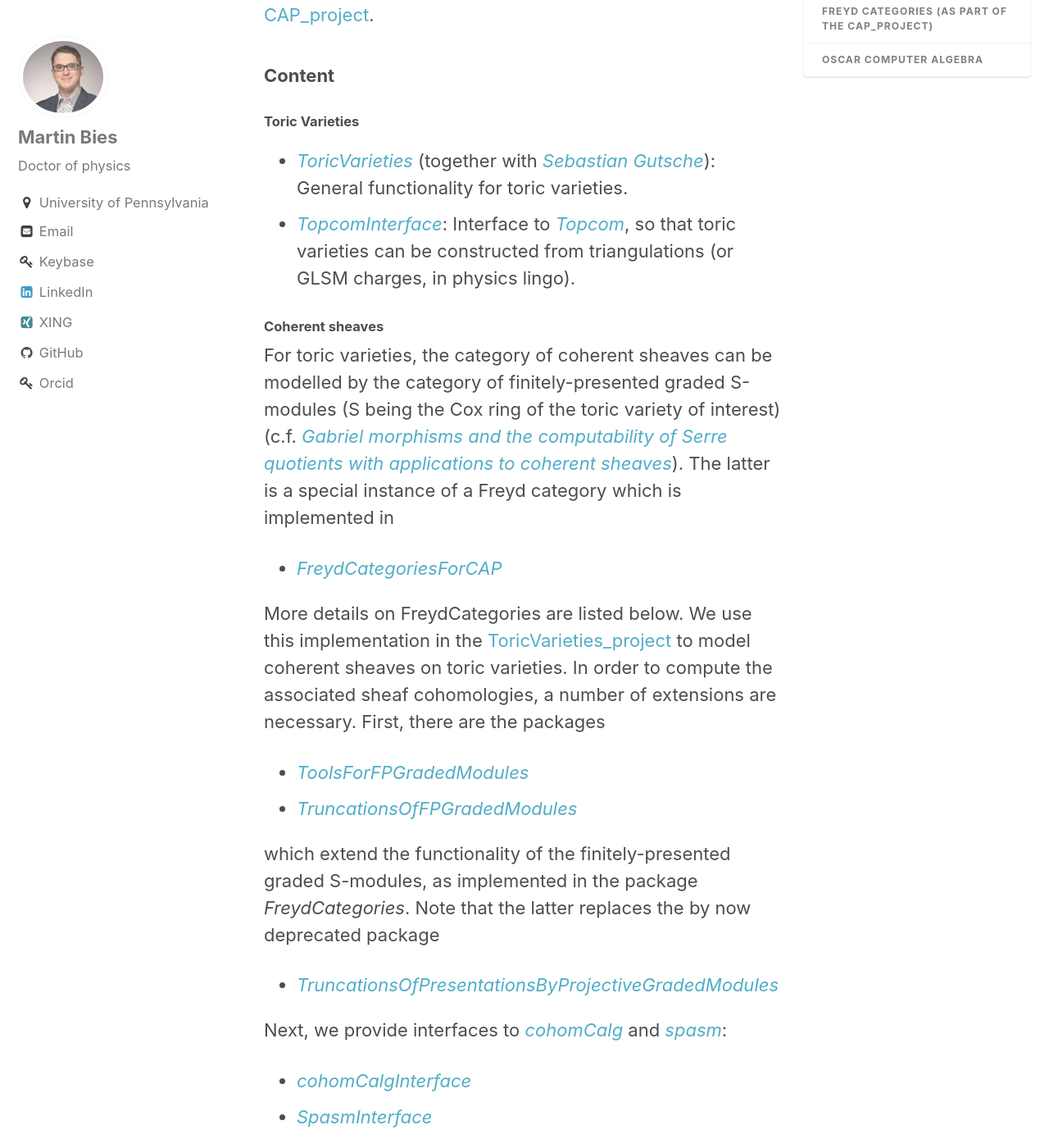
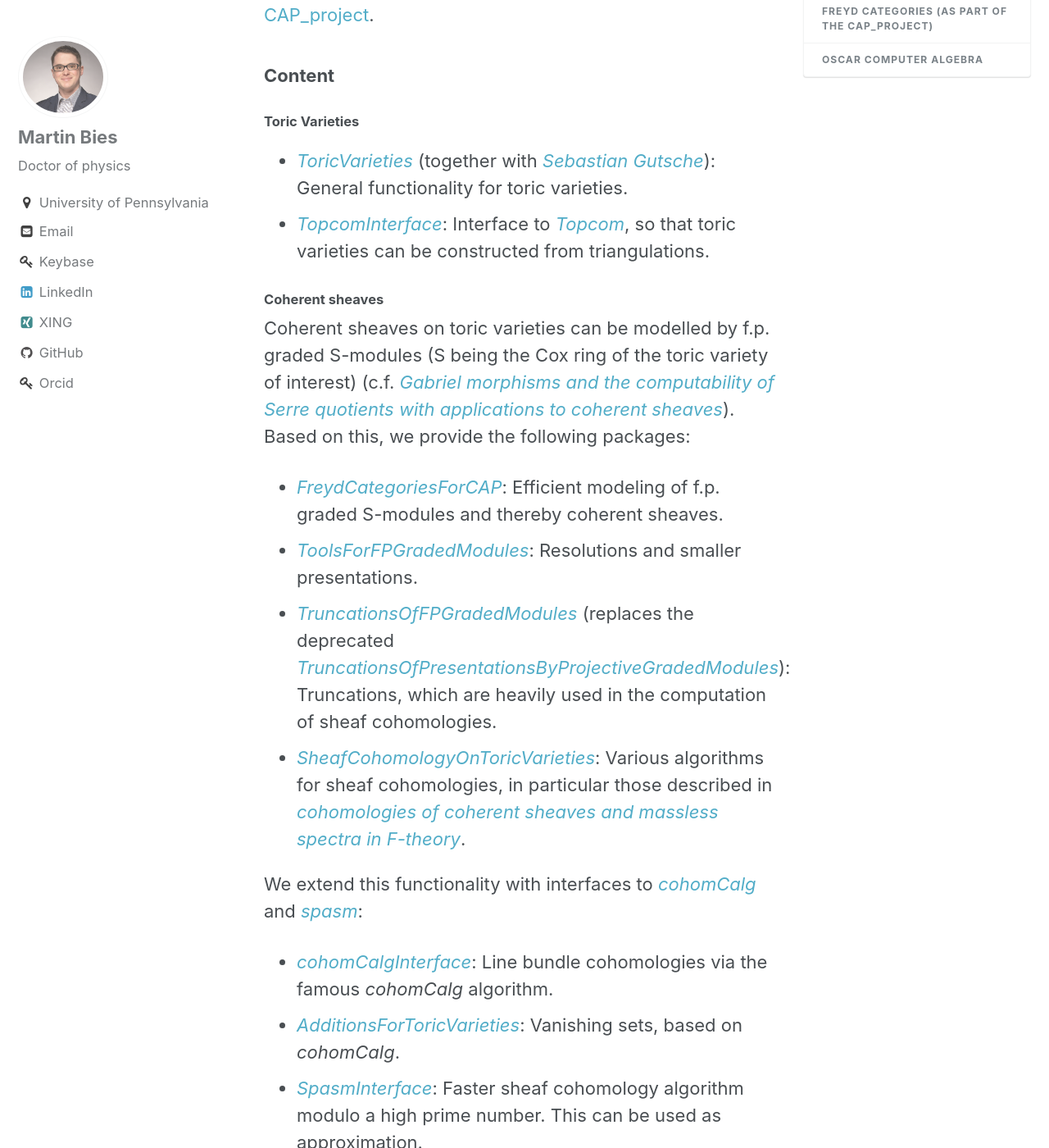
Before and after one commit to MartinBies/MartinBies.github.io, a Jekyll site: the page built from _pages/software.md, in a window 1280 px wide and 1400 px high, scrolled down 692 px. Shown: the whole window at 82% size. Built offline with Jekyll 4.4.1, drawn with Linux system fonts in a browser that asks for light colours; some of the changed text lies outside the part shown.

Commit message:
Restructure coherent sheaves

```diff
--- a/_pages/software.md
+++ b/_pages/software.md
@@ -23,37 +23,22 @@ This software is primarily written in [GAP-4](https://www.gap-system.org/Release
 #### Toric Varieties
 
 * [*ToricVarieties*](https://github.com/homalg-project/ToricVarieties_project/tree/master/ToricVarieties) (together with [*Sebastian Gutsche*](https://sebasguts.github.io/)): General functionality for toric varieties.
-* [*TopcomInterface*](https://github.com/homalg-project/ToricVarieties_project/tree/master/TopcomInterface): Interface to [*Topcom*](https://www.wm.uni-bayreuth.de/de/team/rambau_joerg/TOPCOM/index.html), so that toric varieties can be constructed from triangulations (or GLSM charges, in physics lingo).
+* [*TopcomInterface*](https://github.com/homalg-project/ToricVarieties_project/tree/master/TopcomInterface): Interface to [*Topcom*](https://www.wm.uni-bayreuth.de/de/team/rambau_joerg/TOPCOM/index.html), so that toric varieties can be constructed from triangulations.
 
 #### Coherent sheaves
 
-For toric varieties, the category of coherent sheaves can be modelled by the category of finitely-presented graded S-modules (S being the Cox ring of the toric variety of interest) (c.f. [*Gabriel morphisms and the computability of Serre quotients with applications to coherent sheaves*](https://arxiv.org/abs/1409.2028)). The latter is a special instance of a Freyd category which is implemented in
+Coherent sheaves on toric varieties can be modelled by f.p. graded S-modules (S being the Cox ring of the toric variety of interest) (c.f. [*Gabriel morphisms and the computability of Serre quotients with applications to coherent sheaves*](https://arxiv.org/abs/1409.2028)). Based on this, we provide the following packages:
 
-* [*FreydCategoriesForCAP*](https://github.com/homalg-project/CAP_project/tree/master/FreydCategoriesForCAP)
+* [*FreydCategoriesForCAP*](https://github.com/homalg-project/CAP_project/tree/master/FreydCategoriesForCAP): Efficient modeling of f.p. graded S-modules and thereby coherent sheaves.
+* [*ToolsForFPGradedModules*](https://github.com/homalg-project/SheafCohomologyOnToricVarieties/tree/master/ToolsForFPGradedModules): Resolutions and smaller presentations.
+* [*TruncationsOfFPGradedModules*](https://github.com/homalg-project/SheafCohomologyOnToricVarieties/tree/master/TruncationsOfFPGradedModules) (replaces the deprecated [*TruncationsOfPresentationsByProjectiveGradedModules*](https://github.com/HereAround/TruncationsOfPresentationsByProjectiveGradedModules)): Truncations, which are heavily used in the computation of sheaf cohomologies.
+* [*SheafCohomologyOnToricVarieties*](https://github.com/homalg-project/SheafCohomologyOnToricVarieties/tree/master/SheafCohomologyOnToricVarieties): Various algorithms for sheaf cohomologies, in particular those described in [*cohomologies of coherent sheaves and massless spectra in F-theory*](https://archiv.ub.uni-heidelberg.de/volltextserver/24045/).
 
-More details on FreydCategories are listed below. We use this implementation in the [ToricVarieties_project](https://github.com/homalg-project/ToricVarieties_project) to model coherent sheaves on toric varieties. In order to compute the associated sheaf cohomologies, a number of extensions are necessary. First, there are the packages
+We extend this functionality with interfaces to [*cohomCalg*](https://benjaminjurke.com/academia-and-research/cohomcalg) and [*spasm*](https://github.com/cbouilla/spasm):
 
-* [*ToolsForFPGradedModules*](https://github.com/homalg-project/SheafCohomologyOnToricVarieties/tree/master/ToolsForFPGradedModules)
-* [*TruncationsOfFPGradedModules*](https://github.com/homalg-project/SheafCohomologyOnToricVarieties/tree/master/TruncationsOfFPGradedModules)
-
-which extend the functionality of the finitely-presented graded S-modules, as implemented in the package *FreydCategories*. Note that the latter replaces the by now deprecated package
-
-* [*TruncationsOfPresentationsByProjectiveGradedModules*](https://github.com/HereAround/TruncationsOfPresentationsByProjectiveGradedModules)
-
-Next, we provide interfaces to [*cohomCalg*](https://benjaminjurke.com/academia-and-research/cohomcalg) and [*spasm*](https://github.com/cbouilla/spasm):
-
-* [*cohomCalgInterface*](https://github.com/homalg-project/SheafCohomologyOnToricVarieties/tree/master/cohomCalgInterface)
-* [*SpasmInterface*](https://github.com/homalg-project/SheafCohomologyOnToricVarieties/tree/master/SpasmInterface)
-
-Based on *cohomCalgInterface*, we extend the available functionalities for toric varieties in
-
-* [*AdditionsForToricVarieties*](https://github.com/homalg-project/SheafCohomologyOnToricVarieties/tree/master/AdditionsForToricVarieties)
-
-Finally, all of these enter the central package
-
-* [*SheafCohomologyOnToricVarieties*](https://github.com/homalg-project/SheafCohomologyOnToricVarieties/tree/master/SheafCohomologyOnToricVarieties)
-
-It provides implementations of various algorithms to compute sheaf cohomologies. Among others, the algorithm described in the appendix of [*cohomologies of coherent sheaves and massless spectra in F-theory*](https://archiv.ub.uni-heidelberg.de/volltextserver/24045/) is implemented there.
+* [*cohomCalgInterface*](https://github.com/homalg-project/SheafCohomologyOnToricVarieties/tree/master/cohomCalgInterface): Line bundle cohomologies via the famous *cohomCalg* algorithm.
+* [*AdditionsForToricVarieties*](https://github.com/homalg-project/SheafCohomologyOnToricVarieties/tree/master/AdditionsForToricVarieties): Vanishing sets, based on *cohomCalg*.
+* [*SpasmInterface*](https://github.com/homalg-project/SheafCohomologyOnToricVarieties/tree/master/SpasmInterface): Faster sheaf cohomology algorithm modulo a high prime number. This can be used as approximation.
 
 
 #### F-theory vacua
@@ -97,10 +82,10 @@ For the latest package documentation, visit [github](https://github.com/homalg-p
 
 ### Installation
 
-I provide an installation script for the [ToricVarieties_project](https://github.com/homalg-project/ToricVarieties_project) [here](/Install.sh). It has been tested on Debian9 and Ubuntu 18.04 (last updated on January 2, 2022) and will, among others, install [gap-4.11.1](https://www.gap-system.org/Releases/4.11.1.html). Once complete, navigate into the *ToricVarieties_project* folder:
+I provide an installation script [here](/Install.sh). It has been tested on *Debian9* and *Ubuntu18.04* (last updated on January 2, 2022). Once complete, navigate into *gap4.11.1/local/pkg/ToricVarieties_project*:
 
 * Build documentation: *make doc*.
-* Execute tests: *make test* (see [here](https://github.com/homalg-project/ToricVarieties_project/actions/workflows/test.yml) for the daily tests of *github*).
+* Execute tests: *make test* ([latest daily tests on github](https://github.com/homalg-project/ToricVarieties_project/actions/workflows/test.yml)).
 
 
 ## Freyd Categories (as part of the [CAP_project](https://github.com/homalg-project/CAP_project))
```
Also changed, not shown: other parts of _pages/software.md (+12 -12 lines).
